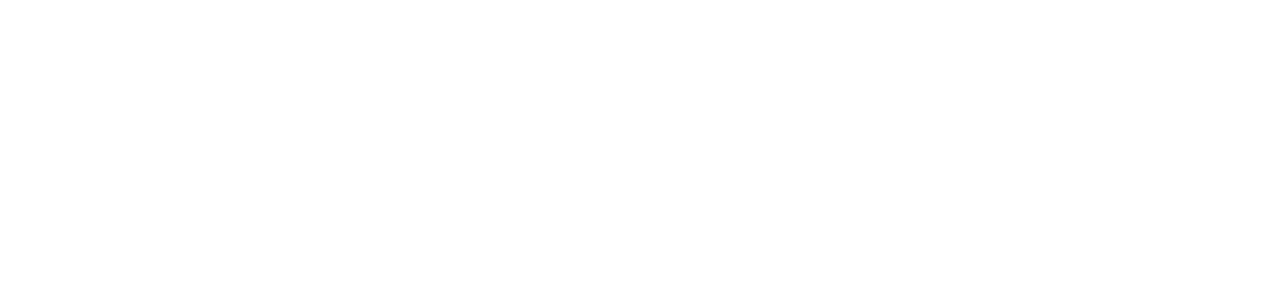
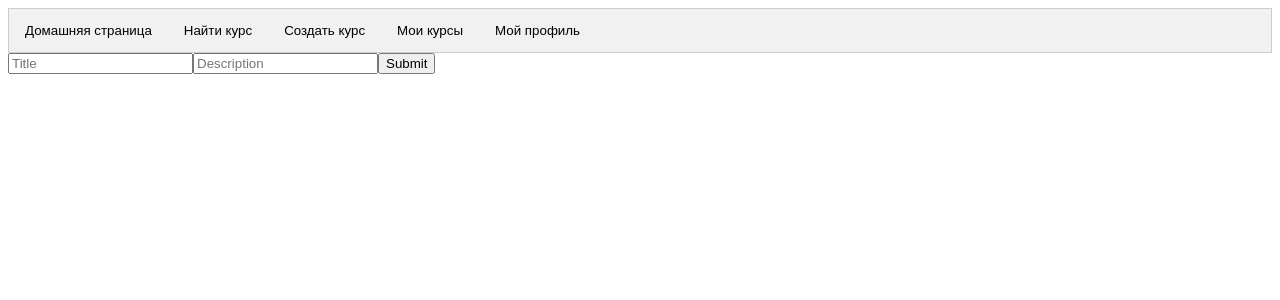
Before and after one commit to neosclass/neo_class, a React (Create React App) app in the folder project/frontend/: page /courses/create in a window 1280 px wide. Before the commit this address had no page. Shown: the top 300 px of the page. Built offline with nearby package versions, Linux system fonts and the light colour scheme.

Commit message:
Add create course front and change create course query to request body

```diff
--- a/project/frontend/src/App.jsx
+++ b/project/frontend/src/App.jsx
@@ -7,6 +7,7 @@
 import NotLogin from './components/NotLogin';
 import AllPrivateCourses from './components/AllPrivateCourses';
 import FindCourse from './components/FindCourse';
+import CreateCourse from './components/CreateCourse';
 
 function App() {
 
@@ -22,6 +23,7 @@
                     <Route path='/notlogin' Component={NotLogin}/>
                     <Route path='/courses' Component={AllPrivateCourses}/>
                     <Route path='/users/add/course' Component={FindCourse}/>
+                    <Route path='/courses/create' Component={CreateCourse}/>
                 </Routes>
             </div>
         </BrowserRouter>
--- a/project/frontend/src/components/AllPrivateCourses.jsx
+++ b/project/frontend/src/components/AllPrivateCourses.jsx
@@ -39,9 +39,9 @@
             <div>
                 {data.map(item => (
                     <div key={item.id}>
-                    <p>{item.id}</p>
                     <h2>Название: {item.title}</h2>
                     <h3>Описание: {item.description}</h3>
+                    <p>Код курса: {item.id}</p>
                     <button>Зайти в курс</button>
                     </div>
                 ))}
--- /dev/null
+++ b/project/frontend/src/components/CreateCourse.jsx
@@ -0,0 +1,68 @@
+import React, {useState} from "react";
+import Header from "./UI/header/Header";
+import { useNavigate } from "react-router-dom";
+import axios from "axios";
+
+const CreateCourse = () => {
+    const navigate = useNavigate()
+
+    const HomePage = () => {
+      navigate("/");
+  }
+
+    const NotLogin = () => {
+      navigate("/notlogin")
+    }
+
+    const [formData, setFormData] = useState({
+        title: '',
+        description: '',
+      });
+
+      const handleChange = (e) => {
+        setFormData({ ...formData, [e.target.name]: e.target.value });
+      };
+
+      const handleSubmit = async (e) => {
+        e.preventDefault();
+        try {
+          const response = await axios.post('http://localhost:8000/courses', formData, {withCredentials: true});
+          // Handle the response data here
+          if (response.status === 401) {
+            NotLogin()
+          }
+          HomePage()
+        } catch (error) {
+          // Handle error or display error message
+          console.error(error);
+        }
+      };
+
+
+
+    return (
+        <div>
+            <Header />
+
+            <form onSubmit={handleSubmit}>
+                        <input
+                        type="text"
+                        name="title"
+                        value={formData.title}
+                        onChange={handleChange}
+                        placeholder="Title"
+                        />
+                        <input
+                        type="text"
+                        name="description"
+                        value={formData.description}
+                        onChange={handleChange}
+                        placeholder="Description"
+                        />
+                        <button type="submit">Submit</button>
+            </form>
+        </div>
+    );
+};
+
+export default CreateCourse;
--- a/project/frontend/src/components/UI/header/Header.jsx
+++ b/project/frontend/src/components/UI/header/Header.jsx
@@ -21,12 +21,16 @@
         navigate('/users/add/course')
     }
 
+    const createCourse = () => {
+        navigate('/courses/create')
+    }
+
     return (
         <div>
             <div className={classes.tab}>
                 <button onClick={homeClick}>Домашняя страница</button>
                 <button onClick={findCourse}>Найти курс</button>
-                <button>Создать курс</button>
+                <button onClick={createCourse}>Создать курс</button>
                 <button onClick={allCoursesPrivate}>Мои курсы</button>
                 <button onClick={profileClick}>Мой профиль</button>
             </div>
```
Also changed, not shown: 2 other files (tests, documents, lock files or other folders).
